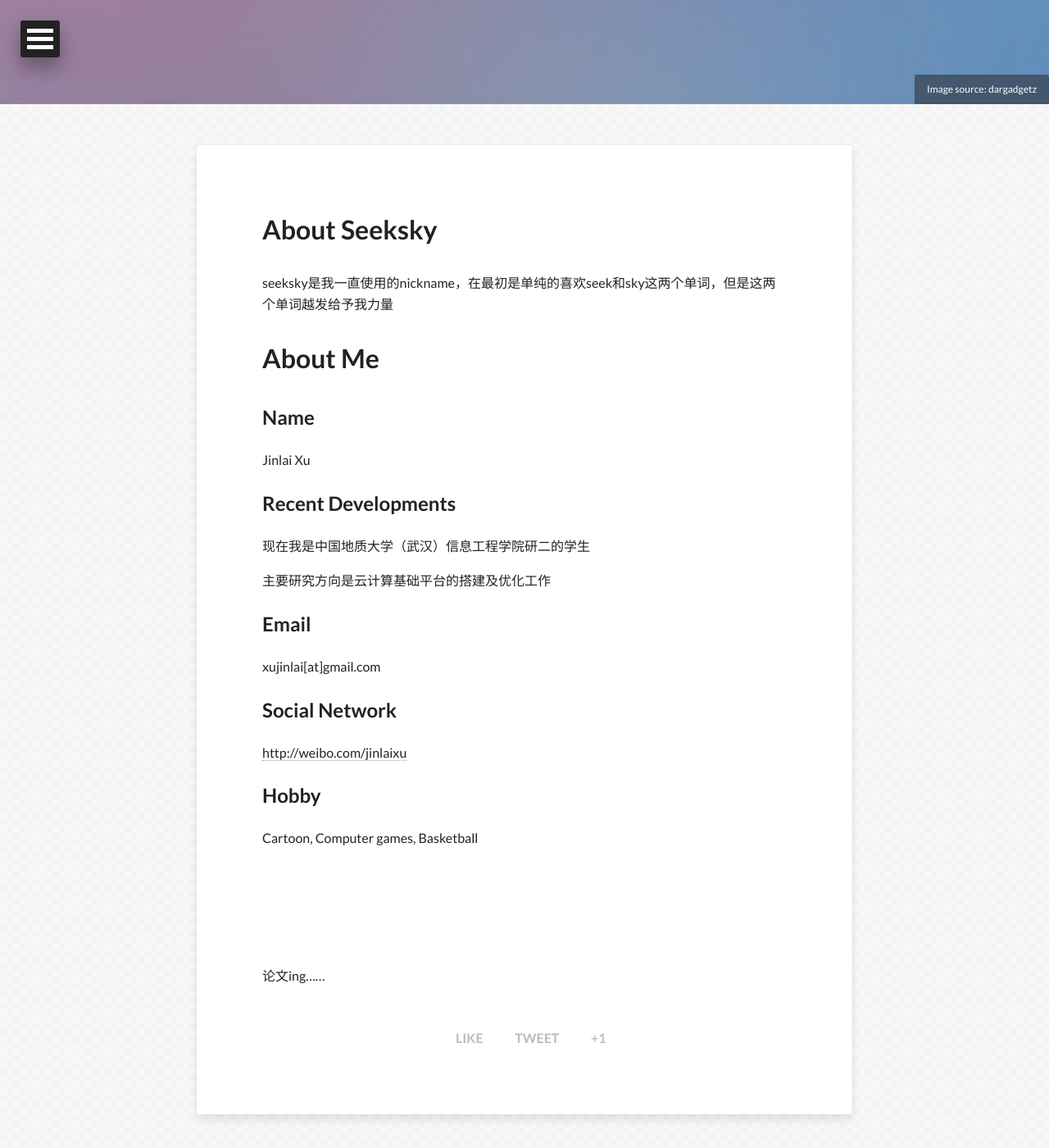
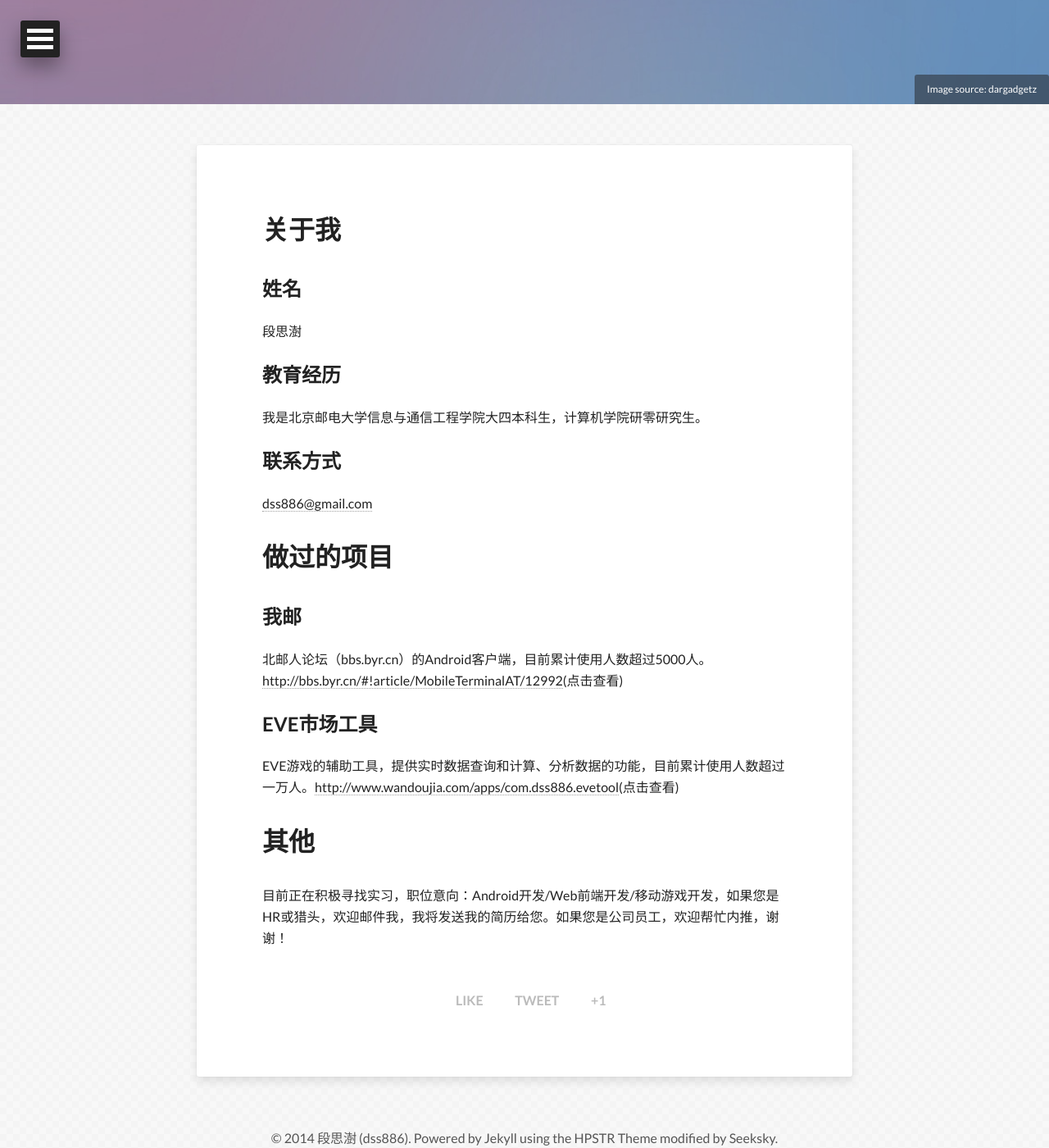
Before and after one commit to heamon7/dss886.github.io, a Jekyll site: the page built from about.md, in a window 1280 px wide and 1400 px high, scrolled down 513 px. Shown: the whole window at 82% size. Built offline with Jekyll 4.4.1, drawn with Linux system fonts in a browser that asks for light colours; nearby versions of some CDN libraries.

Commit message:
change About me page

```diff
--- a/_includes/navigation.html
+++ b/_includes/navigation.html
@@ -46,9 +46,9 @@
 		<li>
 			<a href="#"><i class="icon-star"></i>文章</a>
 			<ul class="dl-submenu">
-				<li><a href="{{ site.url }}/archive/"><i class="icon-arrow-right"></i>所有文章</a></li>
-				<li><a href="{{ site.url }}/tags/"><i class="icon-tags"></i>所有标签</a></li>
-				<li><a href="{{ site.url }}/categories/"><i class="icon-folder-open"></i>所有分类</a></li>
+				<li><a href="{{ site.url }}/archive/"><i class="icon-arrow-right"></i>文章列表</a></li>
+				<li><a href="{{ site.url }}/tags/"><i class="icon-tags"></i>标签列表</a></li>
+				<li><a href="{{ site.url }}/categories/"><i class="icon-folder-open"></i>分类列表</a></li>
 			</ul>
 		</li>
 		{% for link in site.links %}<li>{% if link.external %}<a href="{{ link.url }}">{{ link.title }}</a>{% else %}<a href="{{ site.url }}{{ link.url }}">{{ link.title }}</a>{% endif %}</li>{% endfor %}
--- a/about.md
+++ b/about.md
@@ -1,6 +1,6 @@
 ---
-title: About Me
-date: 2013-12-01 14:32:07
+title: 关于我
+date: 2014-5-1 0:15:28
 layout: page
 permalink: /about/
 image:
@@ -10,38 +10,30 @@
 share: true
 ---
 
-# **About Seeksky**
+# **关于我**
 
-seeksky是我一直使用的nickname，在最初是单纯的喜欢seek和sky这两个单词，但是这两个单词越发给予我力量
+## **姓名**
 
-# **About Me**
+段思澍
 
-## **Name**
+##  **教育经历**
 
-Jinlai Xu
+我是北京邮电大学信息与通信工程学院大四本科生，计算机学院研零研究生。
 
-## **Recent Developments**
+## **联系方式**
 
-现在我是中国地质大学（武汉）信息工程学院研二的学生
+<dss886@gmail.com>
 
-主要研究方向是云计算基础平台的搭建及优化工作
+# **做过的项目**
 
-## **Email**
+## **我邮**
 
-xujinlai[at]gmail.com
+北邮人论坛（bbs.byr.cn）的Android客户端，目前累计使用人数超过5000人。<http://bbs.byr.cn/#!article/MobileTerminalAT/12992>(点击查看)
 
-## **Social Network**
+## **EVE市场工具**
 
-[http://weibo.com/jinlaixu](http://weibo.com/jinlaixu)
+EVE游戏的辅助工具，提供实时数据查询和计算、分析数据的功能，目前累计使用人数超过一万人。<http://www.wandoujia.com/apps/com.dss886.evetool>(点击查看)
 
-## **Hobby**
+# **其他**
 
-Cartoon, Computer games, Basketball
-
-&nbsp;
-
-&nbsp;
-
-&nbsp;
-
-论文ing......
+目前正在积极寻找实习，职位意向：Android开发/Web前端开发/移动游戏开发，如果您是HR或猎头，欢迎邮件我，我将发送我的简历给您。如果您是公司员工，欢迎帮忙内推，谢谢！
```
Also changed, not shown: _posts/test.txt (deleted).
